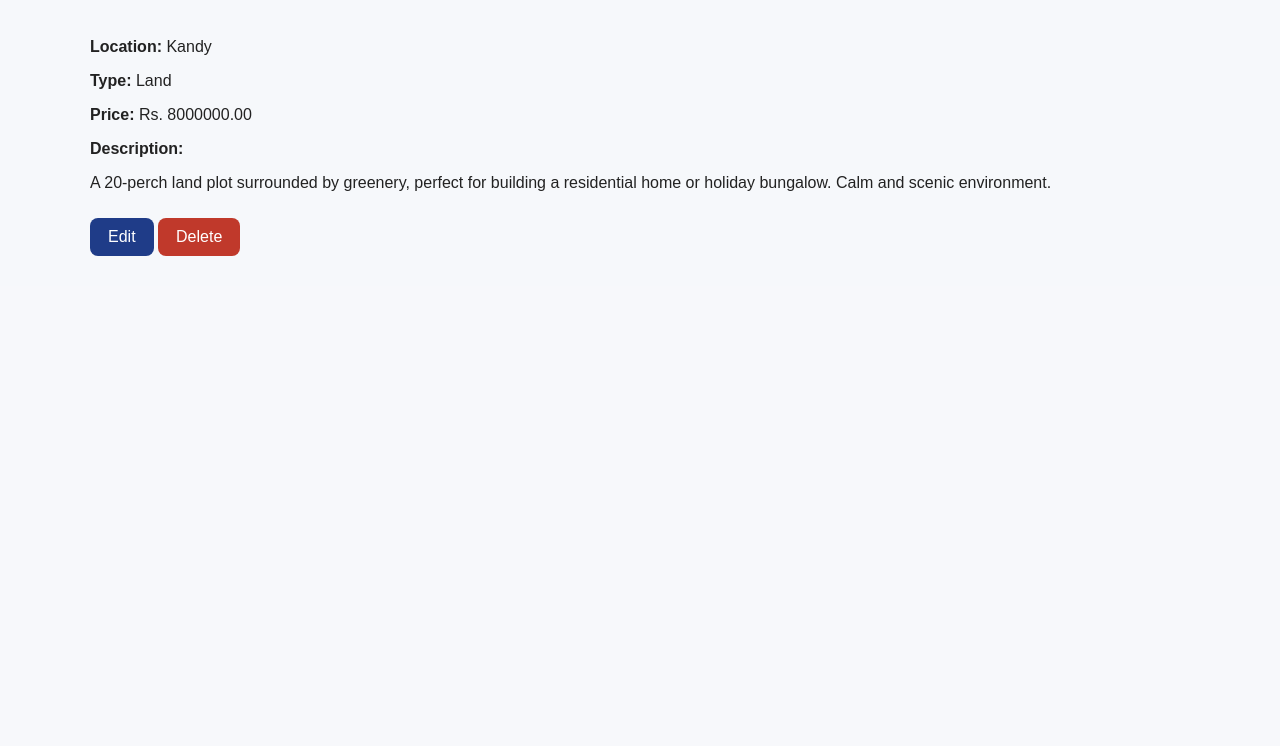
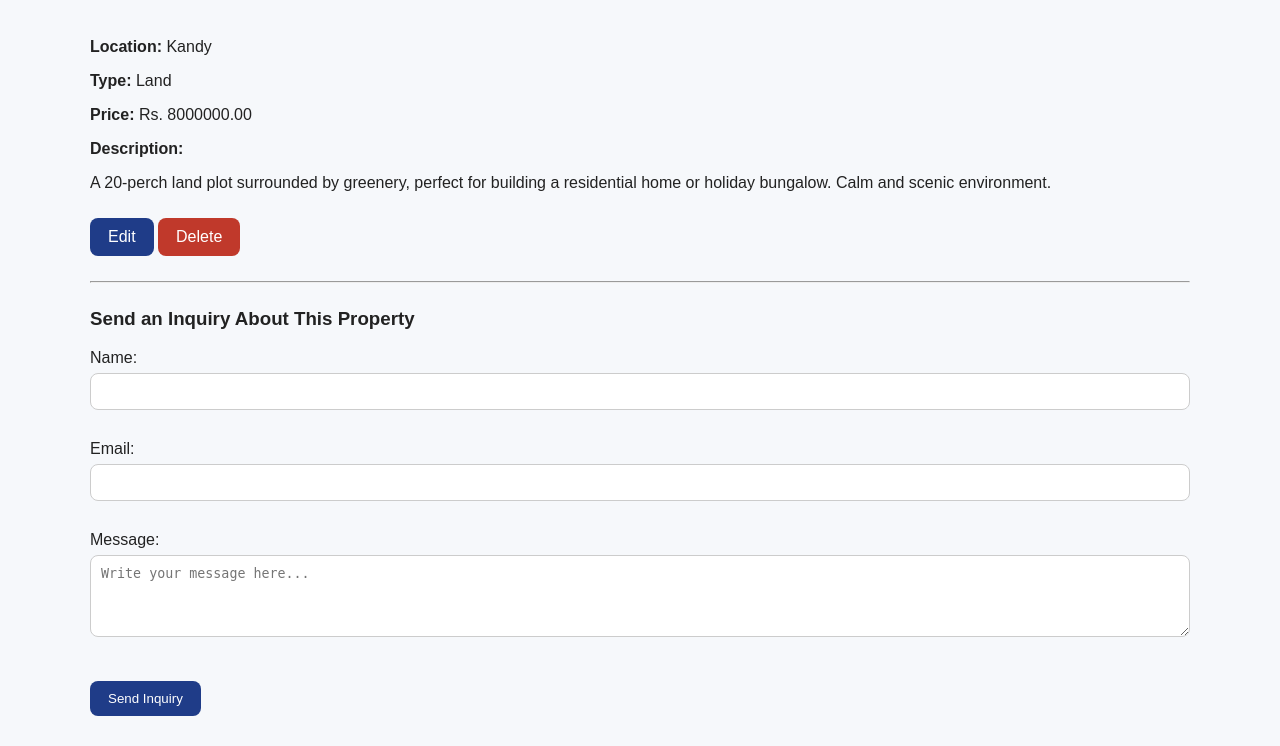
Before and after one commit to pemajo-sudo/real-estate-project, a Django app: page /properties/2/ in a window 1280 px wide. Shown: the part 558-1304 px from the top of the page. Before the commit the page ends 814 px from the top, so only its background shows below. Run offline with Django 5.2, Linux system fonts and the light colour scheme; a user stored in the database is signed in; data comes from the database, SQL or seed files in the repository; both versions use the stored data as it was after the commit.

Commit message:
Added Inquiry System

```diff
--- a/listings/forms.py
+++ b/listings/forms.py
@@ -2,7 +2,7 @@ from django import forms
 from django.contrib.auth.forms import UserCreationForm
 from django.contrib.auth.models import User
 from .models import Property
-
+from .models import Inquiry
 
 class PropertyForm(forms.ModelForm):
     class Meta:
@@ -19,3 +19,19 @@ class CustomUserCreationForm(UserCreationForm):
     class Meta:
         model = User
         fields = ["username", "email", "password1", "password2"]
+
+
+class InquiryForm(forms.ModelForm):
+    def __init__(self, *args, **kwargs):
+        super().__init__(*args, **kwargs)
+        self.fields["name"].initial = ""
+        self.fields["email"].initial = ""
+
+    class Meta:
+        model = Inquiry
+        fields = ["name", "email", "message"]
+        widgets = {
+            "name": forms.TextInput(),
+            "email": forms.EmailInput(),
+            "message": forms.Textarea(attrs={"rows": 4, "placeholder": "Write your message here..."})
+        }
--- a/listings/models.py
+++ b/listings/models.py
@@ -1,5 +1,5 @@
 from django.db import models
-
+from django.contrib.auth.models import User
 
 class Property(models.Model):
     PROPERTY_TYPES = [
@@ -22,3 +22,14 @@ class Property(models.Model):
 
     def __str__(self):
         return self.name
+
+class Inquiry(models.Model):
+    property = models.ForeignKey(Property, on_delete=models.CASCADE, related_name="inquiries")
+    user = models.ForeignKey(User, on_delete=models.SET_NULL, null=True, blank=True)
+    name = models.CharField(max_length=150, default="Unknown")
+    email = models.EmailField(default="unknown@example.com")
+    message = models.TextField()
+    created_at = models.DateTimeField(auto_now_add=True)
+
+    def __str__(self):
+        return f"Inquiry from {self.name} on {self.property}"
--- a/listings/templates/listings/home.html
+++ b/listings/templates/listings/home.html
@@ -1,4 +1,5 @@
 {% extends "listings/base.html" %}
+
 
 {% block content %}
 <div class="hero">
--- a/listings/templates/listings/property_detail.html
+++ b/listings/templates/listings/property_detail.html
@@ -17,4 +17,13 @@
     <a href="{% url 'property_update' property.pk %}" class="btn">Edit</a>
     <a href="{% url 'property_delete' property.pk %}" class="btn btn-danger">Delete</a>
 {% endif %}
+
+<hr style="margin: 25px 0;">
+<h3>Send an Inquiry About This Property</h3>
+<form method="post" action="{% url 'send_inquiry' property.pk %}">
+    {% csrf_token %}
+    {{ inquiry_form.non_field_errors }}
+    {{ inquiry_form.as_p }}
+    <button type="submit" class="btn">Send Inquiry</button>
+</form>
 {% endblock %}
--- a/listings/urls.py
+++ b/listings/urls.py
@@ -9,6 +9,7 @@ urlpatterns = [
 
     path("properties/", views.property_list, name="property_list"),
     path("properties/<int:pk>/", views.property_detail, name="property_detail"),
+    path("properties/<int:pk>/inquiry/", views.send_inquiry, name="send_inquiry"),
     path("properties/add/", views.property_create, name="property_create"),
     path("properties/<int:pk>/edit/", views.property_update, name="property_update"),
     path("properties/<int:pk>/delete/", views.property_delete, name="property_delete"),
--- a/listings/views.py
+++ b/listings/views.py
@@ -2,10 +2,11 @@ from django.contrib import messages
 from django.contrib.auth import login, logout
 from django.contrib.auth.decorators import login_required
 from django.contrib.auth.forms import AuthenticationForm
+from django.core.exceptions import PermissionDenied
 from django.shortcuts import get_object_or_404, redirect, render
 
-from .forms import CustomUserCreationForm, PropertyForm
-from .models import Property
+from .forms import CustomUserCreationForm, InquiryForm, PropertyForm
+from .models import Inquiry, Property
 
 
 def home(request):
@@ -80,7 +81,54 @@ def property_list(request):
 
 def property_detail(request, pk):
     property_obj = get_object_or_404(Property, pk=pk)
-    return render(request, "listings/property_detail.html", {"property": property_obj})
+    inquiry_form = InquiryForm()
+    return render(
+        request,
+        "listings/property_detail.html",
+        {"property": property_obj, "inquiry_form": inquiry_form},
+    )
+
+
+def send_inquiry(request, pk):
+    property_obj = get_object_or_404(Property, pk=pk)
+
+    if request.method != "POST":
+        return redirect("property_detail", pk=pk)
+
+    inquiry_form = InquiryForm(request.POST)
+    if inquiry_form.is_valid():
+        inquiry = inquiry_form.save(commit=False)
+        inquiry.property = property_obj
+        if request.user.is_authenticated:
+            inquiry.user = request.user
+        inquiry.save()
+        messages.success(request, "Your inquiry has been sent successfully.")
+        return redirect("property_detail", pk=pk)
+
+    messages.error(request, "Please correct the errors below and try again.")
+    return render(
+        request,
+        "listings/property_detail.html",
+        {"property": property_obj, "inquiry_form": inquiry_form},
+    )
+
+
+@login_required
+def view_inquiries(request):
+    if not request.user.is_staff:
+        raise PermissionDenied("Only admins can view inquiries.")
+
+    inquiries = Inquiry.objects.select_related("property", "user").order_by("-created_at")
+    return render(request, "listings/view_inquiries.html", {"inquiries": inquiries})
+
+
+@login_required
+def inquiry_detail(request, pk):
+    if not request.user.is_staff:
+        raise PermissionDenied("Only admins can view inquiries.")
+
+    inquiry = get_object_or_404(Inquiry.objects.select_related("property", "user"), pk=pk)
+    return render(request, "listings/inquiry_form.html", {"inquiry": inquiry})
 
 
 @login_required
--- a/real_estate/settings.py
+++ b/real_estate/settings.py
@@ -35,6 +35,7 @@ INSTALLED_APPS = [
     "django.contrib.messages",
     "django.contrib.staticfiles",
     "listings",
+    "django.contrib.humanize",
 ]
 
 MIDDLEWARE = [
@@ -111,5 +112,10 @@ LOGIN_URL = "/login/"
 LOGIN_REDIRECT_URL = "home"
 LOGOUT_REDIRECT_URL = "home"
 
+# Use project-specific cookie names to avoid collisions with other
+# local Django projects running on 127.0.0.1.
+SESSION_COOKIE_NAME = "real_estate_sessionid"
+CSRF_COOKIE_NAME = "real_estate_csrftoken"
+
 # Default primary key field type
 DEFAULT_AUTO_FIELD = "django.db.models.BigAutoField"
```
Also changed, not shown: listings/admin.py (+14 -2 lines), listings/templates/listings/inquiry_form.html (added, +20 -0 lines), listings/templates/listings/view_inquiries.html (added, +23 -0 lines), db.sqlite3, listings/migrations/0004_inquiry.py (added), listings/migrations/0005_inquiry_email_inquiry_name_alter_inquiry_property_and_more.py (added).
